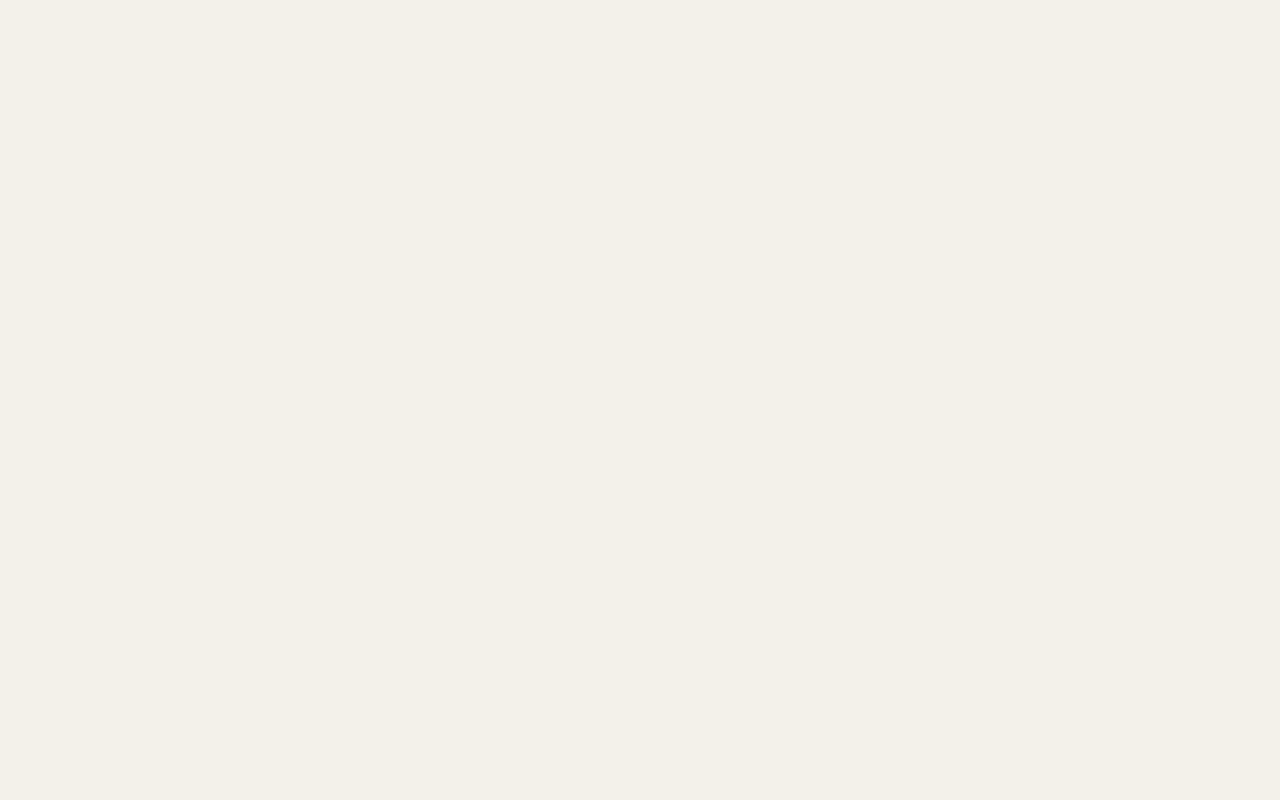
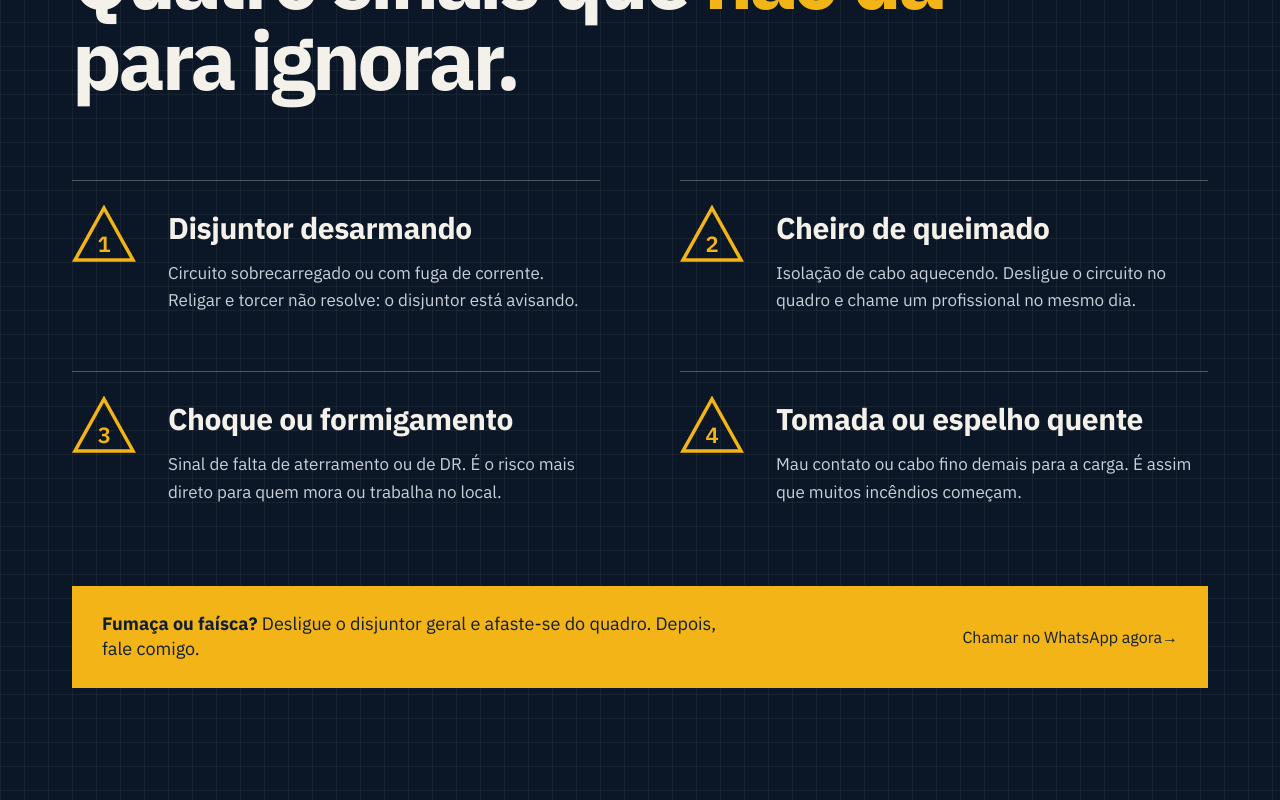
Before and after one commit to ffocuzada-tech/engenharia-marcus, a Next.js app: page / in a window 1280 px wide. Shown: the part 1780-2580 px from the top of the page. Before the commit the page ends 1562 px from the top, so only its background shows below. Built offline with nearby package versions, Linux system fonts and the light colour scheme.

Commit message:
Folha 03 — Sinais de alerta
Fundo escuro com os 4 sinais que não dão para ignorar e faixa de
emergência com CTA de WhatsApp. Textos iguais aos das referências de
computador e celular, inclusive onde o texto curto difere do longo.

```diff
--- a/src/app/page.tsx
+++ b/src/app/page.tsx
@@ -1,6 +1,7 @@
 import { Header } from "@/components/sections/Header";
 import { Folha01Hero } from "@/components/sections/Folha01Hero";
 import { Folha02Servicos } from "@/components/sections/Folha02Servicos";
+import { Folha03Alerta } from "@/components/sections/Folha03Alerta";
 
 export default function Home() {
   return (
@@ -9,6 +10,7 @@ export default function Home() {
       <main className="bg-grid-paper flex flex-1 flex-col">
         <Folha01Hero />
         <Folha02Servicos />
+        <Folha03Alerta />
       </main>
     </>
   );
--- /dev/null
+++ b/src/components/sections/Folha03Alerta.tsx
@@ -0,0 +1,92 @@
+import { Button } from "@/components/ui/Button";
+import { SheetBar } from "@/components/ui/SheetBar";
+
+const ALERTS = [
+  {
+    title: "Disjuntor desarmando",
+    textDesktop:
+      "Circuito sobrecarregado ou com fuga de corrente. Religar e torcer não resolve: o disjuntor está avisando.",
+    textMobile: "Sobrecarga ou fuga. Religar e torcer não resolve.",
+  },
+  {
+    title: "Cheiro de queimado",
+    textDesktop:
+      "Isolação de cabo aquecendo. Desligue o circuito no quadro e chame um profissional no mesmo dia.",
+    textMobile: "Isolação aquecendo. Desligue o circuito e chame no mesmo dia.",
+  },
+  {
+    title: "Choque ou formigamento",
+    textDesktop:
+      "Sinal de falta de aterramento ou de DR. É o risco mais direto para quem mora ou trabalha no local.",
+    textMobile: "Falta de aterramento ou de DR. Risco direto a pessoas.",
+  },
+  {
+    title: "Tomada ou espelho quente",
+    textDesktop:
+      "Mau contato ou cabo fino demais para a carga. É assim que muitos incêndios começam.",
+    textMobile: "Mau contato ou cabo fino demais. Começo de incêndio.",
+  },
+];
+
+export function Folha03Alerta() {
+  return (
+    <section id="alerta" className="bg-grid-night text-on-ink">
+      <SheetBar numero="03" titulo="NOTAS DE ATENÇÃO" nota="LEIA ANTES DE RELIGAR" dark />
+
+      <div className="wrap flex flex-col gap-14 py-16 md:gap-20 md:py-28">
+        <h2 className="max-w-[1000px] text-display-xl font-bold text-on-ink">
+          Quatro sinais que <span className="text-amber">não dá</span> para ignorar.
+        </h2>
+
+        <div className="grid grid-cols-1 gap-7 md:grid-cols-2 md:gap-x-20 md:gap-y-14">
+          {ALERTS.map((item, i) => (
+            <div
+              key={item.title}
+              className="grid grid-cols-[48px_1fr] gap-4 border-t border-on-ink/30 pt-6 md:grid-cols-[72px_1fr] md:gap-6"
+            >
+              <svg viewBox="0 0 64 58" className="h-10 w-11 md:h-[58px] md:w-16" aria-hidden="true">
+                <path d="M32 3 L61 55 H3 Z" fill="none" stroke="#F2B417" strokeWidth="3.5" />
+                <text
+                  x="32"
+                  y="47"
+                  textAnchor="middle"
+                  fontFamily="IBM Plex Mono, monospace"
+                  fontSize="22"
+                  fontWeight="600"
+                  fill="#F2B417"
+                >
+                  {i + 1}
+                </text>
+              </svg>
+              <div className="flex flex-col gap-1.5 md:gap-2.5">
+                <h3 className="text-[22px] font-bold md:text-[30px] md:tracking-[-0.015em]">
+                  {item.title}
+                </h3>
+                <p className="text-[15px] leading-relaxed text-on-ink-2 md:hidden">
+                  {item.textMobile}
+                </p>
+                <p className="hidden text-[17px] leading-relaxed text-on-ink-2 md:block">
+                  {item.textDesktop}
+                </p>
+              </div>
+            </div>
+          ))}
+        </div>
+
+        <div className="flex flex-col gap-3.5 bg-amber p-5 text-ink md:flex-row md:items-center md:justify-between md:gap-6 md:px-[30px] md:py-[26px]">
+          <p className="max-w-[640px] text-[16px] leading-snug md:text-[18px]">
+            <strong>Fumaça ou faísca?</strong> Desligue o disjuntor geral e afaste-se do quadro.
+            <span className="hidden md:inline"> Depois, fale comigo.</span>
+          </p>
+          <Button
+            href="https://wa.me/55XXXXXXXXXXX"
+            variant="dark"
+            className="w-full justify-center md:w-auto md:justify-start"
+          >
+            Chamar no WhatsApp agora
+          </Button>
+        </div>
+      </div>
+    </section>
+  );
+}
```
